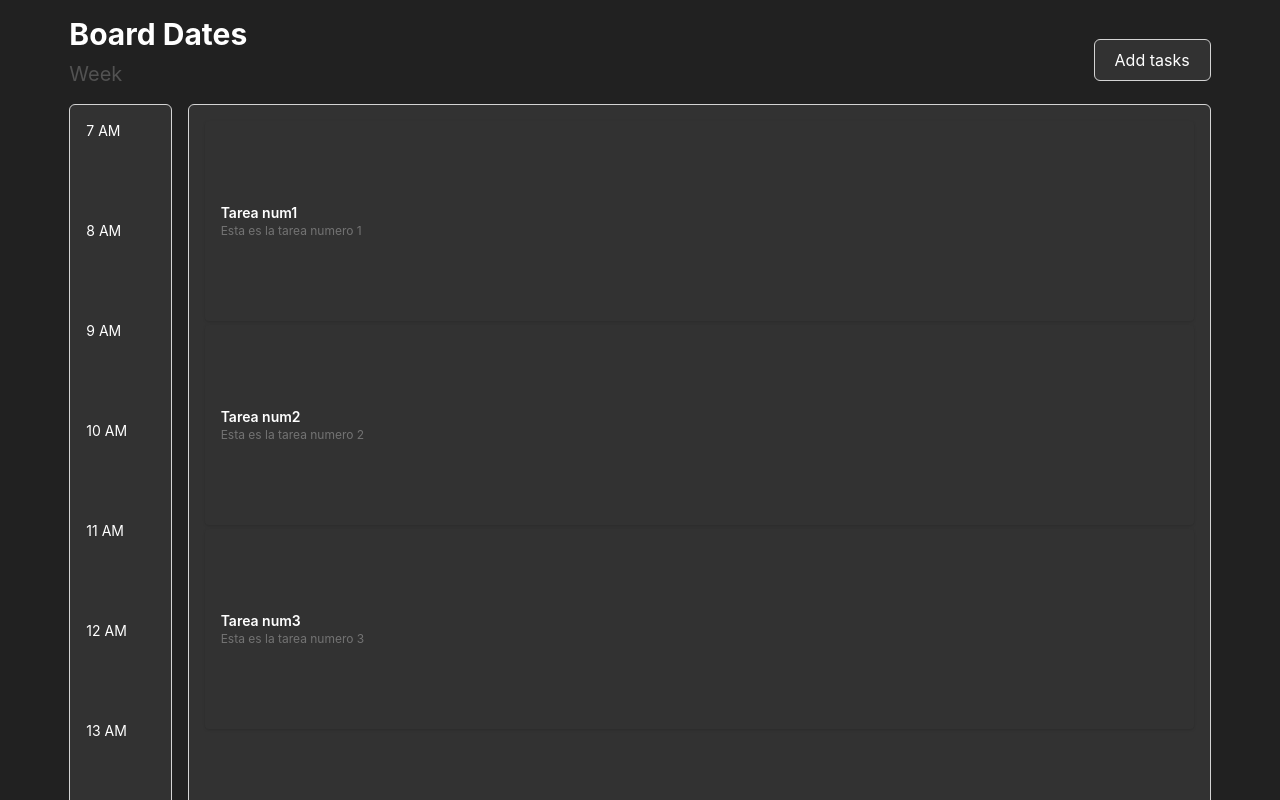
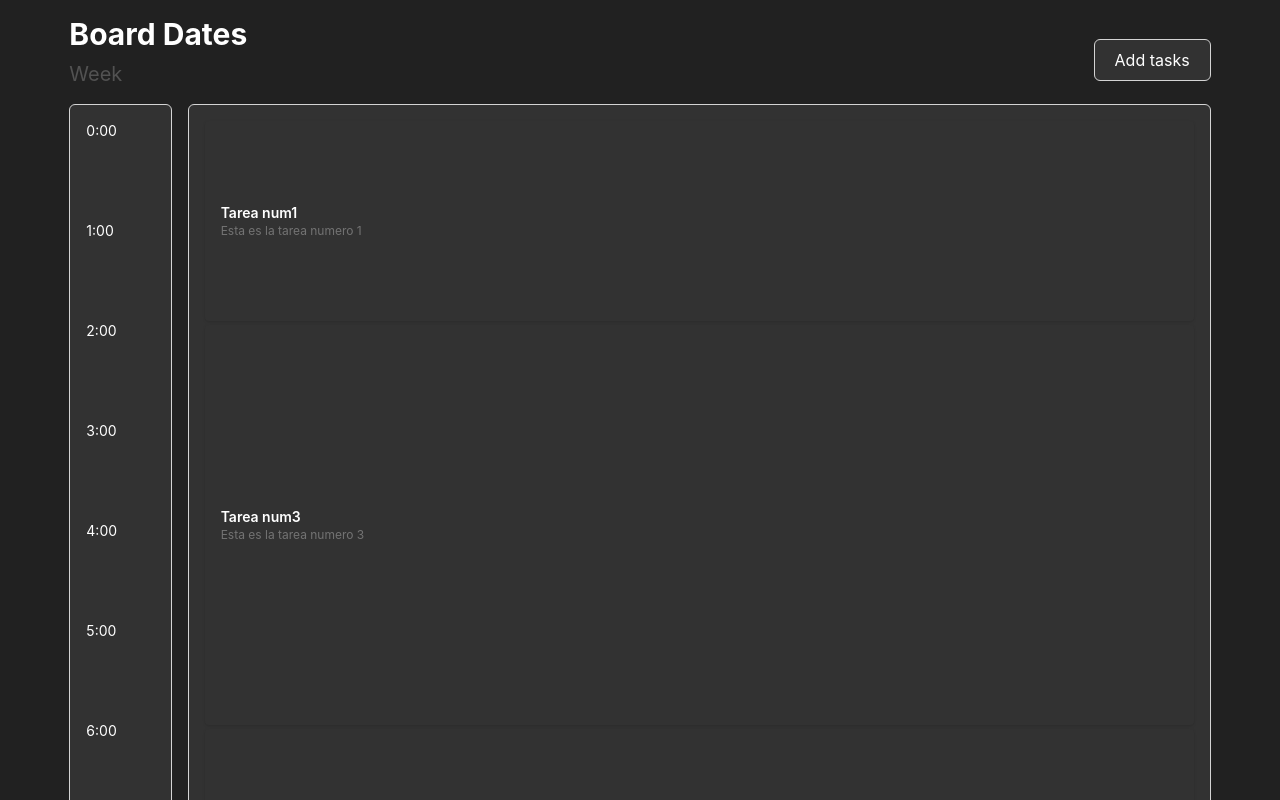
Before and after one commit to Lau-szutner/Focus-board, a Next.js app in the folder frontend/: page / in a window 1280 px wide. Shown: the top 800 px of the page. Built offline with nearby package versions, Linux system fonts and the light colour scheme.

Commit message:
ordenamiento de tareas

```diff
--- a/frontend/src/app/components/Board.tsx
+++ b/frontend/src/app/components/Board.tsx
@@ -28,8 +28,8 @@ const Board: React.FC = () => {
     {
       title: 'Tarea num1',
       body: 'Esta es la tarea numero 1',
-      startTime: '7',
-      endTime: '9',
+      startTime: '0',
+      endTime: '2',
     },
     {
       title: 'Tarea num2',
@@ -40,10 +40,22 @@ const Board: React.FC = () => {
     {
       title: 'Tarea num3',
       body: 'Esta es la tarea numero 3',
-      startTime: '7',
+      startTime: '5',
       endTime: '9',
     },
   ];
+
+  tasks.sort((a, b) => {
+    const startA = Number(a.startTime);
+    const startB = Number(b.startTime);
+
+    if (startA === startB) {
+      return Number(a.endTime) - Number(b.endTime);
+    }
+    return startA - startB;
+
+    console.log(tasks);
+  });
 
   return (
     <section className="w-11/12 mx-auto p-4 h-fit">
--- a/frontend/src/app/components/HoursColumn.tsx
+++ b/frontend/src/app/components/HoursColumn.tsx
@@ -1,11 +1,11 @@
 // Creamos un array de horas de 7 AM a 6 PM
-const hours = Array.from({ length: 12 }, (_, i) => `${7 + i} AM`);
+const hours = Array.from({ length: 24 }, (_, i) => `${i}:00`);
 
 const HoursColumn: React.FC = () => {
   return (
-    <div className="bg-[#323232] rounded-md p-4 border border-neutral-300 text-sm flex flex-col">
+    <div className="bg-[#323232] rounded-md p-4 border border-neutral-300 text-sm flex flex-col h-fit">
       {hours.map((hour) => (
-        <div key={hour} className="h-[100px] flex items-start">
+        <div key={hour} className="h-[100px] flex items-start ">
           {hour}
         </div>
       ))}
```
